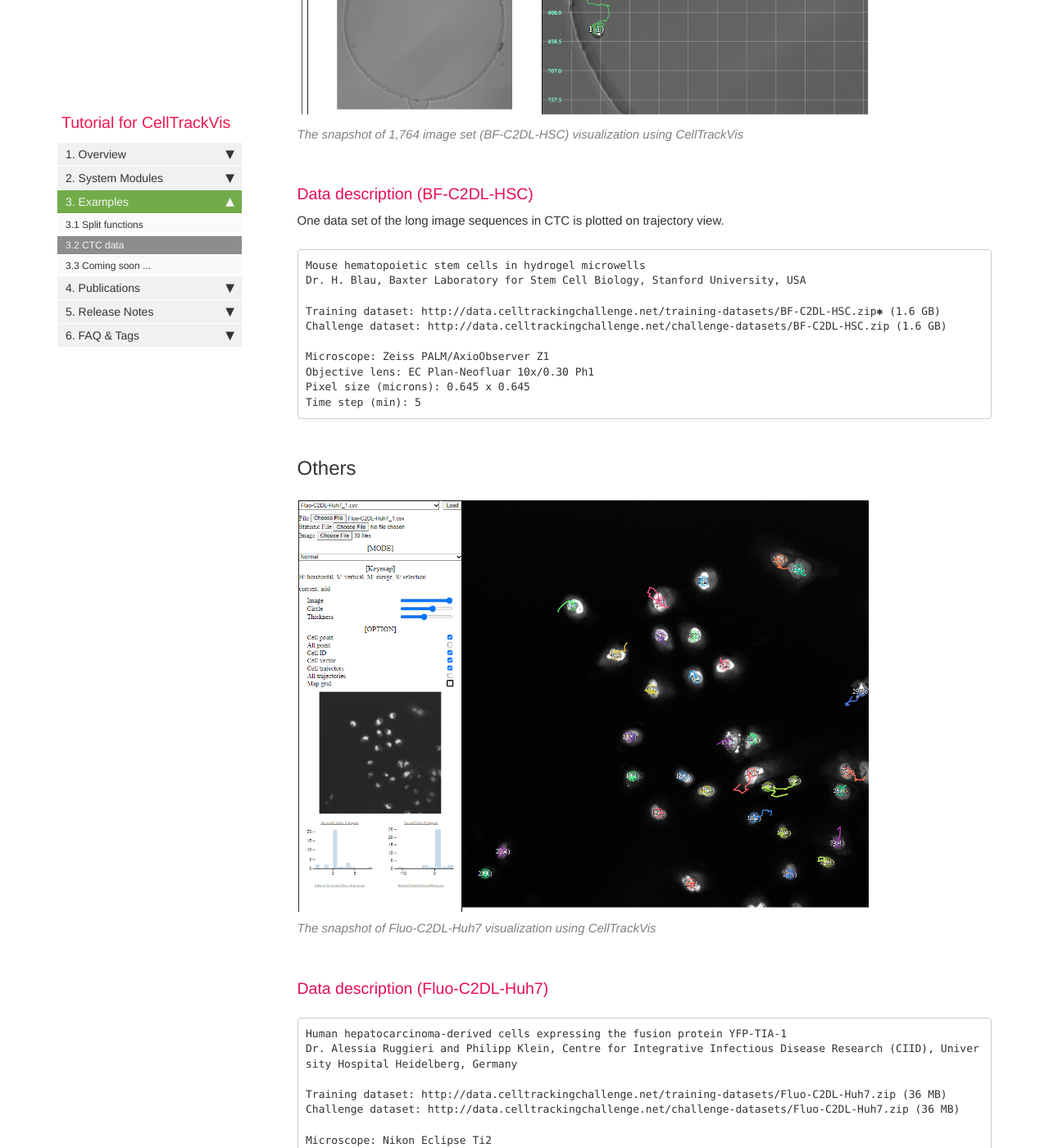
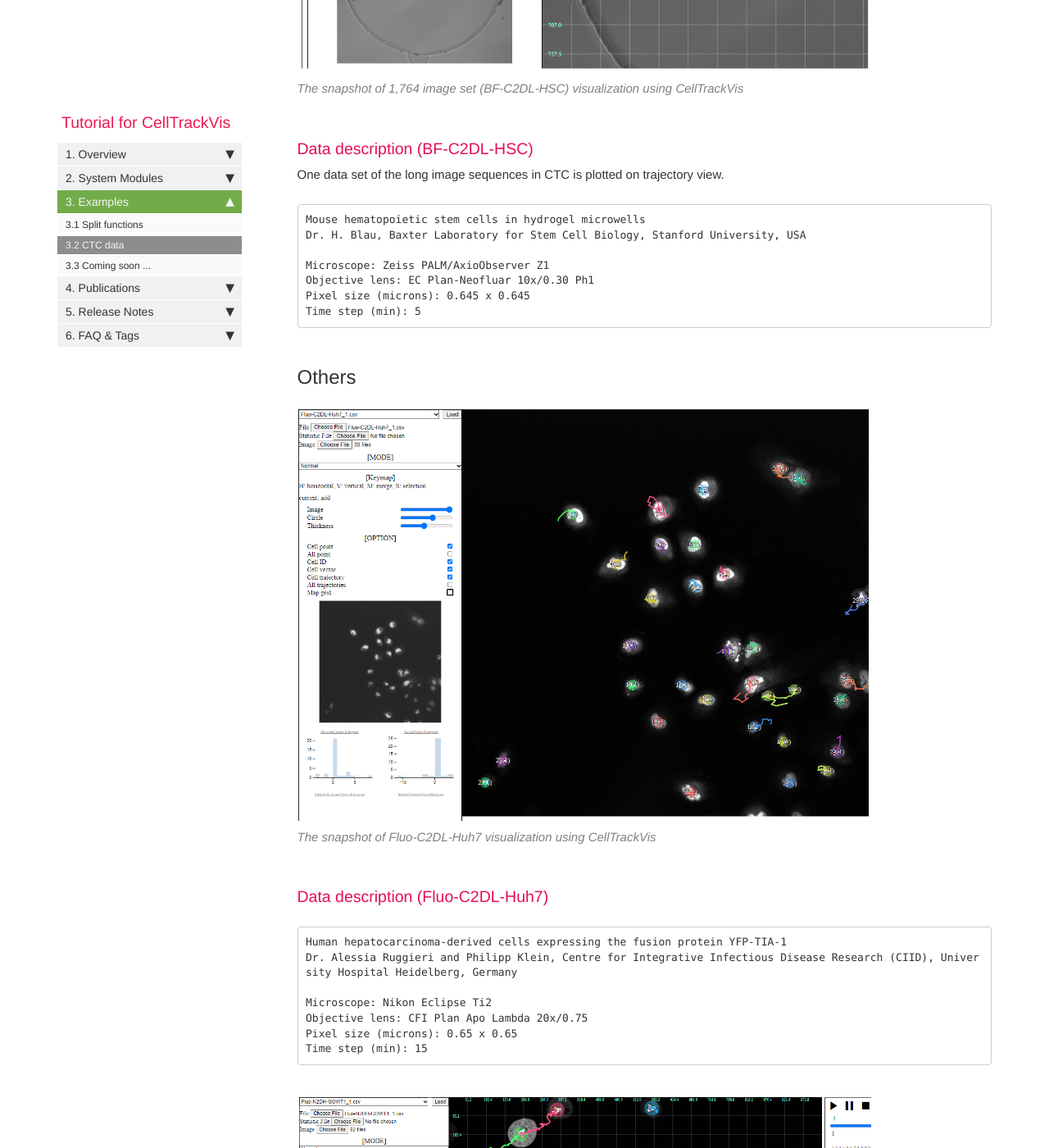
Before and after one commit to scbeom/ctv_tutorial, a Jekyll site: the page built from pages/example/ex_example_2.md, in a window 1280 px wide and 1400 px high, scrolled down 2030 px. Shown: the whole window at 82% size. Built offline with Jekyll 4.4.1, drawn with Linux system fonts in a browser that asks for light colours; comment, search, counter and statistics services are not loaded; some of the changed text lies outside the part shown.

Commit message:
Further updates

````diff
--- a/pages/example/ex_example_2.md
+++ b/pages/example/ex_example_2.md
@@ -21,9 +21,6 @@ One data set of the large number of cells in CTC is plotted on trajectory view.
 Pancreatic stem cells on a polystyrene substrate
 Dr. T. Becker and Dr. D. Rapoport. Fraunhofer Institution for Marine Biotechnology, Lübeck, Germany
 
-Training dataset: http://data.celltrackingchallenge.net/training-datasets/PhC-C2DL-PSC.zip✱ (124 MB)
-Challenge dataset: http://data.celltrackingchallenge.net/challenge-datasets/PhC-C2DL-PSC.zip (106 MB)
-
 Microscope: Olympus ix-81
 Objective lens: UPLFLN 4XPH
 Pixel size (microns): 1.6 x 1.6
@@ -43,9 +40,6 @@ One data set of the long image sequences in CTC is plotted on trajectory view.
 Mouse hematopoietic stem cells in hydrogel microwells
 Dr. H. Blau, Baxter Laboratory for Stem Cell Biology, Stanford University, USA
 
-Training dataset: http://data.celltrackingchallenge.net/training-datasets/BF-C2DL-HSC.zip✱ (1.6 GB)
-Challenge dataset: http://data.celltrackingchallenge.net/challenge-datasets/BF-C2DL-HSC.zip (1.6 GB)
-
 Microscope: Zeiss PALM/AxioObserver Z1
 Objective lens: EC Plan-Neofluar 10x/0.30 Ph1
 Pixel size (microns): 0.645 x 0.645
@@ -63,9 +57,6 @@ Time step (min): 5
 Human hepatocarcinoma-derived cells expressing the fusion protein YFP-TIA-1
 Dr. Alessia Ruggieri and Philipp Klein, Centre for Integrative Infectious Disease Research (CIID), University Hospital Heidelberg, Germany
 
-Training dataset: http://data.celltrackingchallenge.net/training-datasets/Fluo-C2DL-Huh7.zip (36 MB)
-Challenge dataset: http://data.celltrackingchallenge.net/challenge-datasets/Fluo-C2DL-Huh7.zip (36 MB)
-
 Microscope: Nikon Eclipse Ti2
 Objective lens: CFI Plan Apo Lambda 20x/0.75
 Pixel size (microns): 0.65 x 0.65
@@ -80,9 +71,6 @@ Time step (min): 15
 GFP-GOWT1 mouse stem cells
 Dr. E. Bártová. Institute of Biophysics, Academy of Sciences of the Czech Republic, Brno, Czech Republic
 
-Training dataset: http://data.celltrackingchallenge.net/training-datasets/Fluo-N2DH-GOWT1.zip✱ (53 MB)
-Challenge dataset: http://data.celltrackingchallenge.net/challenge-datasets/Fluo-N2DH-GOWT1.zip (46 MB)
-
 Microscope: Leica TCS SP5
 Objective lens: Plan-Apochromat 63x/1.4 (oil)
 Pixel size (microns): 0.240 x 0.240
@@ -96,9 +84,6 @@ Time step (min): 5
 ```
 HeLa cells stably expressing H2b-GFP
 Mitocheck Consortium
-
-Training dataset: http://data.celltrackingchallenge.net/training-datasets/Fluo-N2DL-HeLa.zip✱ (182 MB)
-Challenge dataset: http://data.celltrackingchallenge.net/challenge-datasets/Fluo-N2DL-HeLa.zip (168 MB)
 
 Microscope: Olympus IX81
 Objective lens: Plan 10x/0.4
@@ -115,9 +100,6 @@ Time step (min): 30
 Glioblastoma-astrocytoma U373 cells on a polyacrylamide substrate
 Dr. S. Kumar. Department of Bioengineering, University of California at Berkeley, Berkeley CA (USA)
 
-Training dataset: http://data.celltrackingchallenge.net/training-datasets/PhC-C2DH-U373.zip✱ (40 MB)
-Challenge dataset: http://data.celltrackingchallenge.net/challenge-datasets/PhC-C2DH-U373.zip (38 MB)
-
 Microscope: Nikon
 Objective lens: Plan Fluor DLL 20x/0.5
 Pixel size (microns): 0.65 x 0.65
@@ -132,9 +114,6 @@ Time step (min): 15
 Rat mesenchymal stem cells on a flat polyacrylamide substrate
 Dr. F. Prósper. Cell Therapy laboratory, Center for Applied Medical Research (CIMA), Pamplona, Spain
 
-Training dataset: http://data.celltrackingchallenge.net/training-datasets/Fluo-C2DL-MSC.zip✱ (72 MB)
-Challenge dataset: http://data.celltrackingchallenge.net/challenge-datasets/Fluo-C2DL-MSC.zip (71 MB)
-
 Microscope: PerkinElmer UltraVIEW ERS
 Objective lens: Plan-Neofluar 10x/0.3 (Plan-Apo 20x/0.75)
 Pixel size (microns): 0.3 x 0.3 (0.3977 x 0.3977)
````
Also changed, not shown: pages/overview/ov_preprocessing.md (+3 -4 lines), images/ex_Fluo-C2DL-MSC.png.
